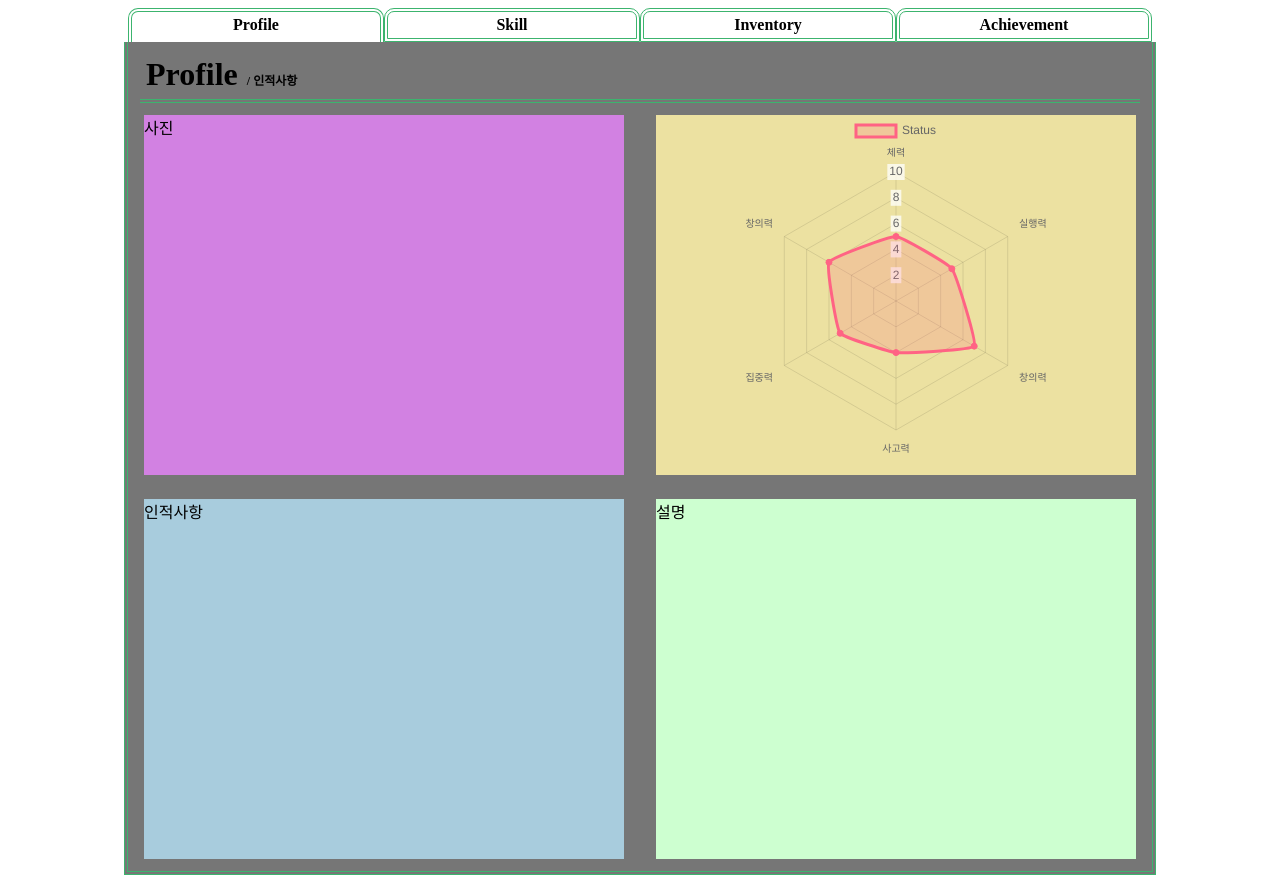
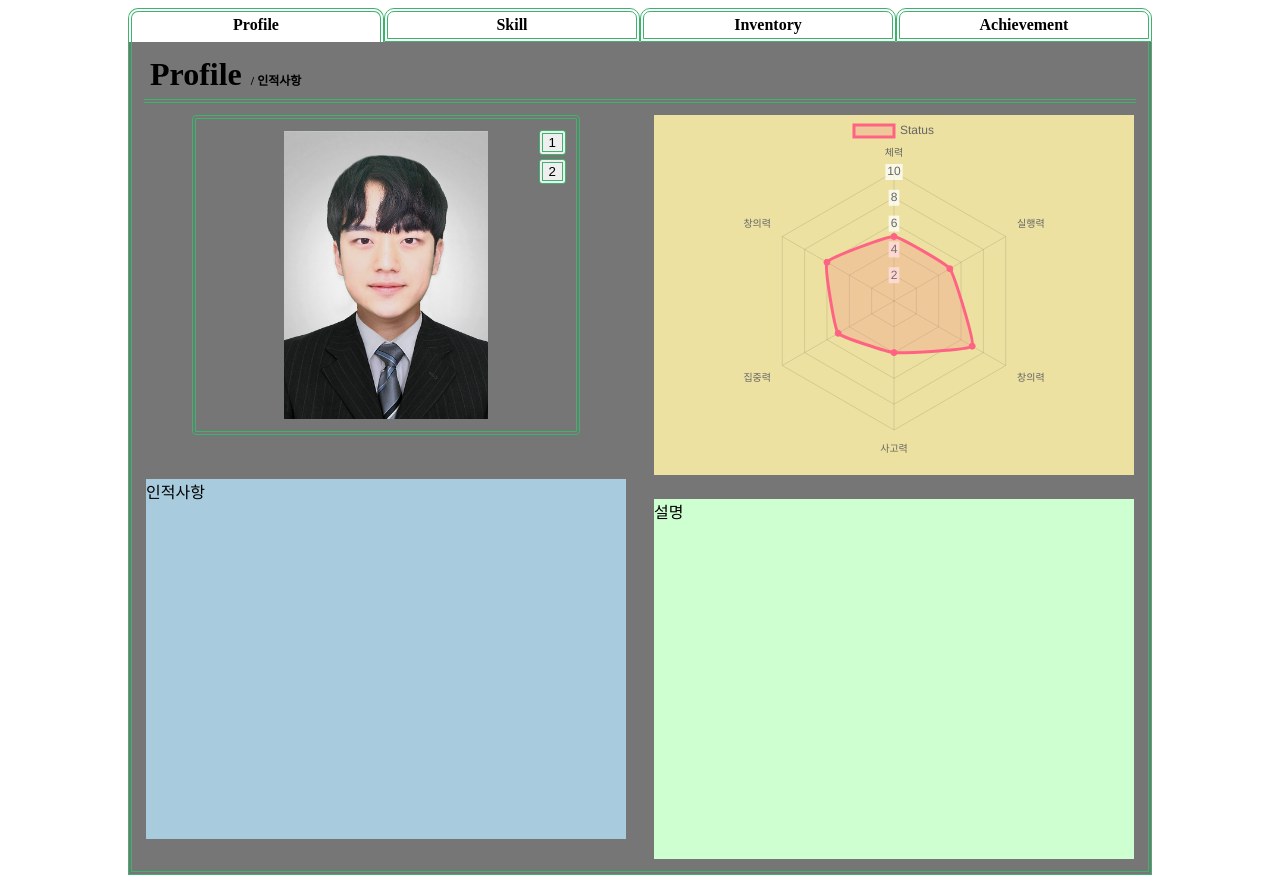
Before and after one commit to dingPie/portpolio_web, a React (Create React App) app: page / in a window 1280 px wide. Built offline with nearby package versions, Linux system fonts and the light colour scheme.

Commit message:
프로필페이지 구성... 사진 애니메이션 구현은 나중에

```diff
--- a/src/App.tsx
+++ b/src/App.tsx
@@ -72,8 +72,8 @@ export default App;
 
 
 const GrobalStyle= createGlobalStyle`
-  body {
-
+  * {
+    box-sizing: border-box;
   }
 `
 
@@ -87,11 +87,8 @@ const MainBox = styled.div`
 
 
   @media ${ ({theme}) => theme.device.tablet } {
-    background: #bee8ee;
-    /* 미디어쿼리. 하나일떄 */
-
-    /* 프로필 페이지에선 두개씩 묶은 미디어를 row에서 colomn으로 바꿔주는 식으로, */
-    /* 그 외에 페이지에선 grid를 2에서 1로 바꿔주는 식으로 */
+    max-width:  ${ ({theme}) => theme.deviceSizes.mobileL };
+    background: #e2fbff;
   }
 `
 
--- a/src/NavBar.tsx
+++ b/src/NavBar.tsx
@@ -55,6 +55,11 @@ const NavBox = styled.div`
   width: 100%;
   max-width: ${ ({theme}) => theme.deviceSizes.pc };
   margin: 0 auto;
+
+  @media ${ ({theme}) => theme.device.pc } {
+    max-width:  ${ ({theme}) => theme.deviceSizes.mobileL };
+    /* background: #bee8ee; */
+  }
 `
 
 const NavBtn = styled.div<Ihover> `
--- a/src/component/Achievement/Achievement.tsx
+++ b/src/component/Achievement/Achievement.tsx
@@ -38,7 +38,7 @@ const AchieveBox = styled.div`
   column-gap: 12px;
   padding: 0 12px;
 
-  @media ${ ({theme}) => theme.device.tablet } {
+  @media ${ ({theme}) => theme.device.pc } {
     grid-template-columns: 1fr;
     column-gap: 24px;
   }
--- a/src/component/Inventory/InvenModal.tsx
+++ b/src/component/Inventory/InvenModal.tsx
@@ -50,7 +50,7 @@ const InvenModalBox = styled.div<IInvenModalBox>`
   border-radius: ${ ({theme}) => theme.space.medium };
   background: #fff2a9;
 
-  @media ${ ({theme}) => theme.device.tablet } {
+  @media ${ ({theme}) => theme.device.pc } {
     width: 320px;
   }
 
--- a/src/component/Inventory/Inventory.tsx
+++ b/src/component/Inventory/Inventory.tsx
@@ -64,7 +64,7 @@ const IneventoryBox = styled.div`
   padding: 0 12px 24px;
   margin: 12px 0;
 
-  @media ${ ({theme}) => theme.device.tablet } {
+  @media ${ ({theme}) => theme.device.pc } {
     grid-template-columns: repeat(3, 1fr) ;
     column-gap: 12px;
     /* row-gap: 24px; */
--- /dev/null
+++ b/src/component/Profile/InfoData.js
@@ -0,0 +1,12 @@
+export const InfoData =
+  {
+    name: '박찬하',
+    photo: { ident:'/img/profile/photo_ident.png', full:'/img/profile/photo_full.jpg', },
+    birth: '1996-12-16',
+    phoneNum: '010-2463-0369',
+    email: 'chanbyul5@naver.com',
+    address: '서울특별시 관악구 신사동',
+    highSchool: { name: '세일고등학교', major: '인문계열', date: '2012-03 ~ 2015-02', status: '졸업' },
+    univ: { name: '가천대학교', major: '경영학과', date: '2015-03 ~ 2019-04', status: '중퇴'},
+    army: { date: '2016-08 ~ 2018-05', state: '육군 병장 만기전역'}
+  }
--- a/src/component/Profile/PicAndInfo.tsx
+++ b/src/component/Profile/PicAndInfo.tsx
@@ -1,12 +1,39 @@
-import React from "react";
-import styled from "styled-components";
+import React, { useState, useEffect, useRef,  } from "react";
+import styled, { keyframes, css } from "styled-components";
+import { InfoData } from "./InfoData";
 
 const PicAndInfo = () => {
+  const [photos, setPhotos] = useState(InfoData.photo.ident)
+  const timeRef = useRef<any> (null)
+
+  // useEffect(() => {
+  //   const photo = InfoData.photo;
+  //     timeRef.current = setInterval(() => {
+  //       photos === photo.full ? setPhotos(photo.ident) : setPhotos(photo.full)
+  //     }, 5000)
+
+  //     return () => {
+  //       clearInterval(timeRef.current) // 위에 setInterval이 실행되고 삭제해줘야 중복 실행이 안된다.
+  //     }
+  // }, [photos])
 
   return (
     <PicAndInfoBox>
-      <PicBox > 사진 </PicBox>
-      <InfoBox> 인적사항 </InfoBox>
+
+      <PicBox>
+        <ButtonBox >
+          <button onClick={ () => setPhotos(InfoData.photo.ident)} > 1 </button>
+          <button onClick={ () => setPhotos(InfoData.photo.full)} > 2 </button>
+        </ButtonBox>
+        <Picture active>
+          <img src= {photos} alt="" />
+        </Picture>
+      </PicBox>
+
+      <InfoBox>
+        인적사항
+      </InfoBox>
+
     </PicAndInfoBox>
   )
 }
@@ -20,18 +47,77 @@ const PicAndInfoBox = styled.div`
   padding: 0 12px;
 
   /* 768px 이하일때 */
-  @media ${ ({theme}) => theme.device.tablet } {
+  @media ${ ({theme}) => theme.device.pc } {
     column-gap: 24px;
   }
 `
+interface IPicBox {
+  active?: boolean;
+}
 
+// 사진
 const PicBox = styled.div`
+  position:relative;
   max-width: ${ ({theme}) => theme.deviceSizes.mobileL };
-  width: 100%;
-  height: 360px;
+  width: 80%;
+  height: 320px;
   margin: 12px auto;
-  background: #d281e2;
+  border: ${ ({theme}) => theme.border.main };
+  border-radius: 4px;
+
 `
+const Picture = styled.div<IPicBox>`
+  width: 80%;
+  height: 320px;
+  text-align: center;
+  margin: 0 auto;
+
+  img {
+    height: 90%;
+    margin: 12px 0;
+  }
+/*
+    /* ${(props) => props.active && css`
+    animation-name: ${boxFade};
+    animation-duration: 1s;
+    animation-delay: 4s;
+    animation-timing-function: ease-in-out;
+    animation-iteration-count: infinite; */
+    /* animation: name duration timing-function delay iteration-count direction fill-mode; */
+  `} */
+`
+
+const boxFade = keyframes`
+  0% {
+    opacity: 1;
+  }
+  50% {
+    opacity: 0;
+  }
+  100% {
+    opacity: 1;
+  }
+`
+
+const ButtonBox = styled.div`
+  display: flex;
+  flex-direction: column;
+  position: absolute;
+  right: 2%;
+  top: 3%;
+
+  button {
+    margin: 2px;
+    border: ${ ({theme}) => theme.border.main };
+    border-radius: 3px;
+
+  }
+  & :hover {
+      transition-duration: 0.3s;
+      transform: scale(1.1);
+    }
+`
+
 
 const InfoBox = styled.div`
   max-width: ${ ({theme}) => theme.deviceSizes.mobileL };
@@ -39,5 +125,4 @@ const InfoBox = styled.div`
   height: 360px;
   margin: 12px auto;
   background: #a8ccdd;
-
 `
--- a/src/component/Profile/Profile.tsx
+++ b/src/component/Profile/Profile.tsx
@@ -21,7 +21,7 @@ const ProfileBox = styled.div`
   display: grid;
   grid-template-columns: 1fr 1fr;
 
-  @media ${ ({theme}) => theme.device.tablet } {
+  @media ${ ({theme}) => theme.device.pc } {
     column-gap: 24px;
     grid-template-columns: 1fr;
   }
--- a/src/component/Profile/Status.tsx
+++ b/src/component/Profile/Status.tsx
@@ -33,7 +33,7 @@ const StatusBox = styled.div`
   column-gap: 12px;
   padding: 0 12px;
 
-  @media ${ ({theme}) => theme.device.tablet } {
+  @media ${ ({theme}) => theme.device.pc } {
     column-gap: 24px;
   }
 `
--- a/src/component/Skill/Skill.tsx
+++ b/src/component/Skill/Skill.tsx
@@ -21,7 +21,6 @@ const Skill = () => {
     <SkillBox>
 
       {skillList()}
-
 
     </SkillBox>
   )
```
Also changed, not shown: public/img/profile/photo_full.jpg (added), public/img/profile/photo_ident.png (added).
